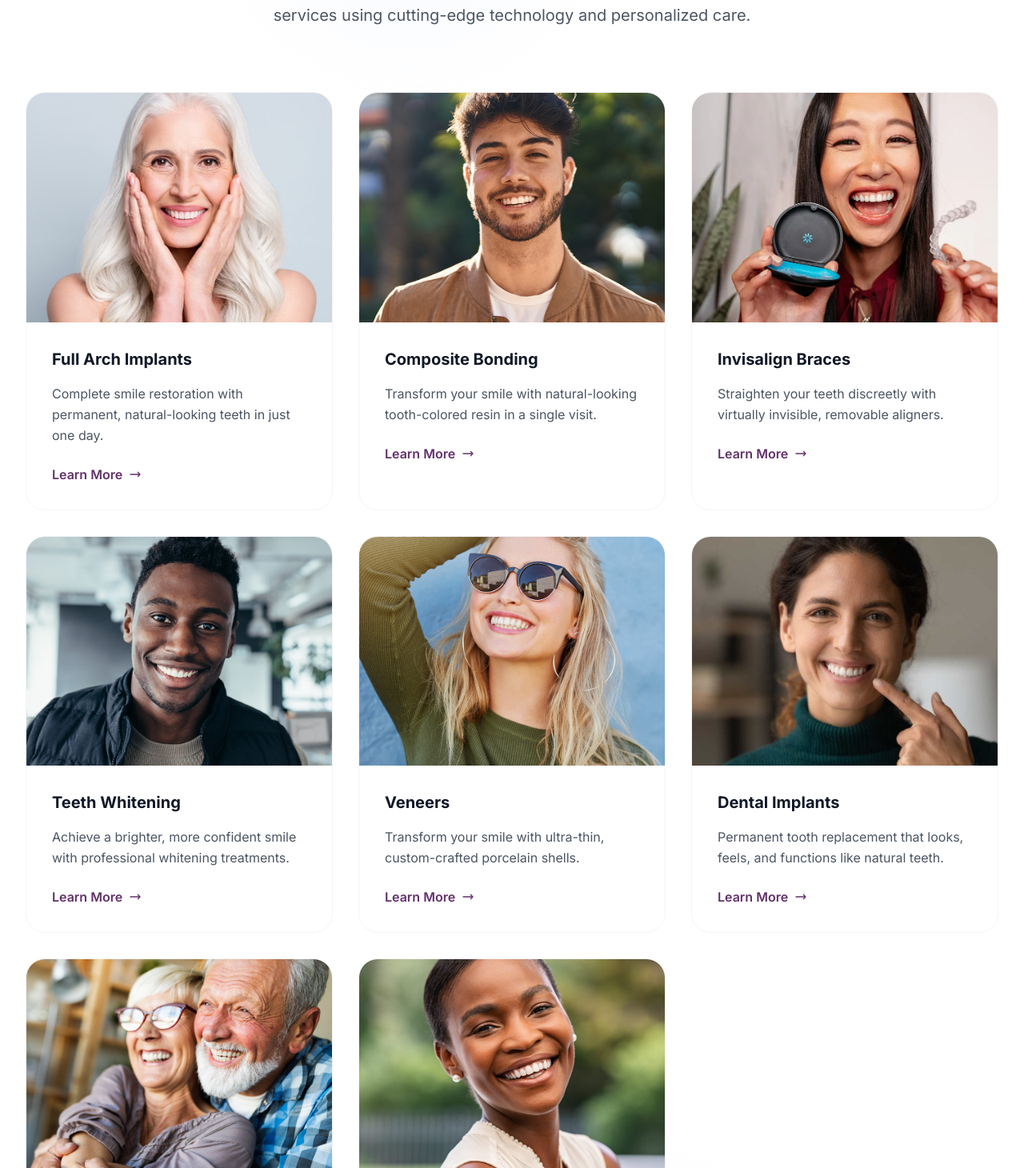
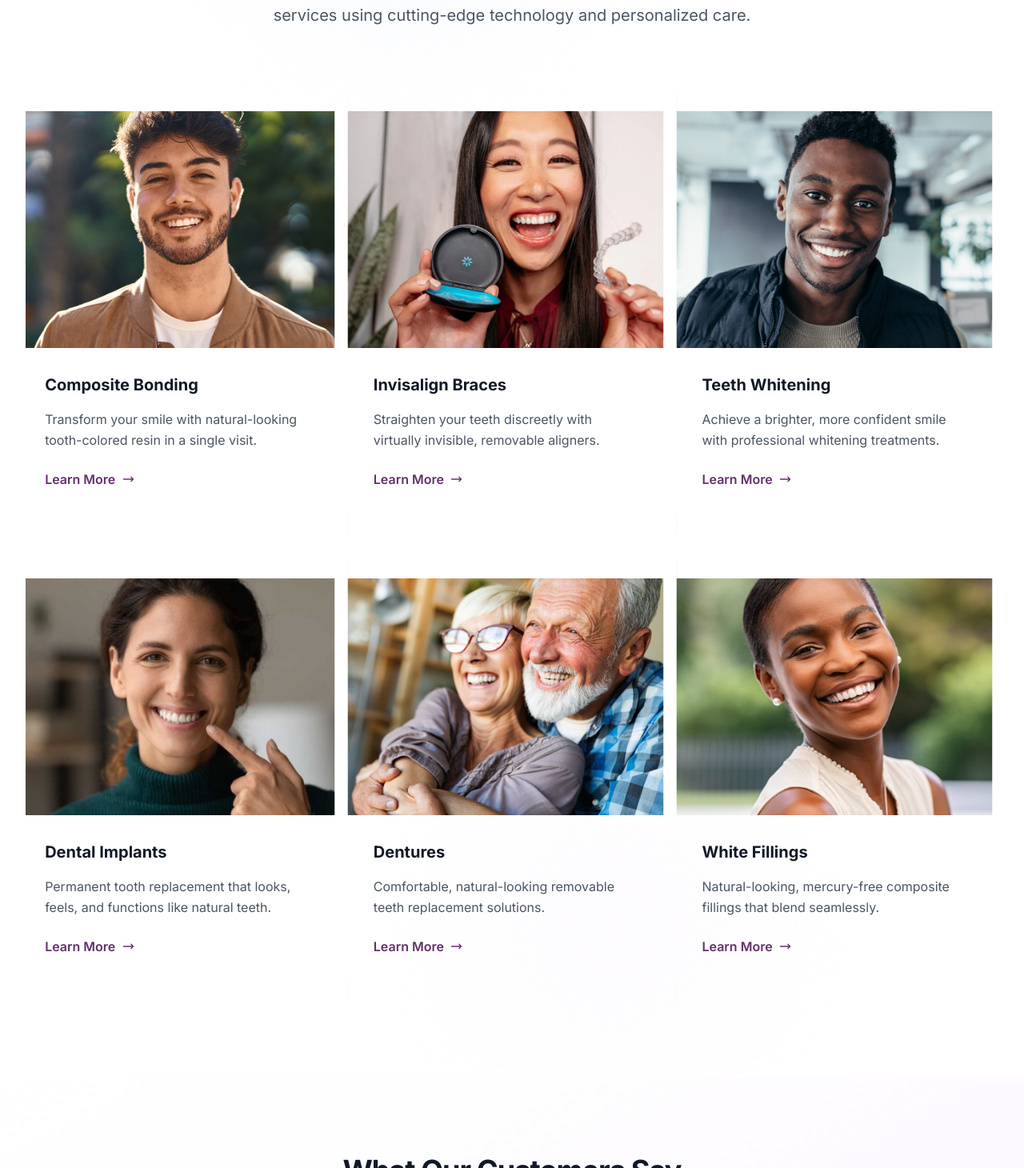
Before and after one commit to Hlo-Admin/coventryroad, a React (Vite) app: page / in a window 1280 px wide. Shown: the part 1130-2590 px from the top of the page at 80% size. Built offline with nearby package versions, Linux system fonts and the light colour scheme.

Commit message:
final changes

```diff
--- a/src/components/Hero.tsx
+++ b/src/components/Hero.tsx
@@ -34,7 +34,7 @@ const Hero = () => {
             </div>
 
             <h1 className="text-4xl md:text-5xl lg:text-6xl font-bold text-gray-900 mb-4 leading-tight">
-              Dentist in{" "}
+              Dentists in{" "}
               <span className="gradient-text">Coventry</span>
             </h1>
 
@@ -46,7 +46,7 @@ const Hero = () => {
             <div className="flex flex-col sm:flex-row gap-4 mb-8">
               <button className="bg-[#63316b] text-white px-8 py-4 rounded-xl font-semibold hover:bg-[#63316b]/90 transition-all duration-300 shadow-lg hover:shadow-xl hover:scale-105 inline-flex items-center justify-center space-x-2 group">
                 <Calendar className="w-5 h-5" />
-                <span>Book Free Consultation</span>
+                <span>Book An Appointment</span>
                 <ArrowRight className="w-4 h-4 group-hover:translate-x-1 transition-transform" />
               </button>
               <button className="bg-white/80 backdrop-blur-sm text-[#63316b] px-8 py-4 rounded-xl font-semibold hover:bg-white transition-all duration-300 shadow-lg hover:shadow-xl border border-gray-200 inline-flex items-center justify-center space-x-2">
--- a/src/components/Services.tsx
+++ b/src/components/Services.tsx
@@ -8,6 +8,8 @@ import {
   ArrowRight,
 } from "lucide-react";
 import { Link } from "react-router-dom";
+import React, { useRef, useEffect } from "react";
+import { Carousel, CarouselContent, CarouselItem } from "./ui/carousel";
 
 const Services = () => {
   const services = [
@@ -69,6 +71,34 @@ const Services = () => {
     },
   ];
 
+  // Split into two rows
+  const topRow = services.slice(0, 4);
+  const bottomRow = services.slice(4, 8);
+
+  // Carousel refs
+  const topApiRef = useRef(null);
+  const bottomApiRef = useRef(null);
+
+  // Auto-scroll top row right
+  useEffect(() => {
+    const interval = setInterval(() => {
+      if (topApiRef.current) {
+        topApiRef.current.scrollNext();
+      }
+    }, 2500);
+    return () => clearInterval(interval);
+  }, []);
+
+  // Auto-scroll bottom row left
+  useEffect(() => {
+    const interval = setInterval(() => {
+      if (bottomApiRef.current) {
+        bottomApiRef.current.scrollPrev();
+      }
+    }, 2500);
+    return () => clearInterval(interval);
+  }, []);
+
   return (
     <section id="services" className="py-24 bg-white relative overflow-hidden">
       {/* Background Elements */}
@@ -95,16 +125,21 @@ const Services = () => {
           </p>
         </div>
 
-        {/* Services Grid */}
-        <div className="grid md:grid-cols-2 lg:grid-cols-3 gap-8 mb-16">
-          {services.map((service, index) => (
+        <div className="space-y-8">
+          {/* Top Row Carousel */}
+          <Carousel
+            setApi={(api) => (topApiRef.current = api)}
+            opts={{ loop: true, slidesToScroll: 1 }}
+          >
+            <CarouselContent className="flex">
+              {topRow.map((service, index) => (
+                <CarouselItem
+                  key={index}
+                  className="basis-1/3 max-w-[33.333%] px-2"
+                >
                   <Link
-              key={index}
                     to={service.path}
                     className="group relative bg-white rounded-3xl overflow-hidden hover:shadow-2xl transition-all duration-500 hover:-translate-y-2 border border-gray-100 hover:border-[#63316b]/20"
-              style={{
-                animationDelay: `${index * 0.1}s`,
-              }}
                   >
                     {/* Image */}
                     <div className="aspect-[4/3] overflow-hidden">
@@ -148,7 +183,71 @@ const Services = () => {
                     {/* Hover Effect */}
                     <div className="absolute inset-0 bg-[#63316b]/0 group-hover:bg-[#63316b]/5 transition-all duration-500"></div>
                   </Link>
+                </CarouselItem>
               ))}
+            </CarouselContent>
+          </Carousel>
+          {/* Bottom Row Carousel */}
+          <Carousel
+            setApi={(api) => (bottomApiRef.current = api)}
+            opts={{ loop: true, slidesToScroll: 1 }}
+          >
+            <CarouselContent className="flex">
+              {bottomRow.map((service, index) => (
+                <CarouselItem
+                  key={index}
+                  className="basis-1/3 max-w-[33.333%] px-2"
+                >
+                  <Link
+                    to={service.path}
+                    className="group relative bg-white rounded-3xl overflow-hidden hover:shadow-2xl transition-all duration-500 hover:-translate-y-2 border border-gray-100 hover:border-[#63316b]/20"
+                  >
+                    {/* Image */}
+                    <div className="aspect-[4/3] overflow-hidden">
+                      <img
+                        src={service.image}
+                        alt={service.title}
+                        className="w-full h-full object-cover object-center group-hover:scale-110 transition-transform duration-500"
+                        style={{ display: "block" }}
+                      />
+                    </div>
+
+                    {/* Content */}
+                    <div className="p-8">
+                      <h3 className="text-xl font-bold text-gray-900 mb-4 group-hover:text-[#63316b] transition-colors">
+                        {service.title}
+                      </h3>
+
+                      <p className="text-gray-600 mb-6 leading-relaxed">
+                        {service.description}
+                      </p>
+
+                      {/* CTA */}
+                      <div className="inline-flex items-center space-x-2 text-[#63316b] font-semibold group/btn">
+                        <span>Learn More</span>
+                        <svg
+                          className="w-4 h-4 group-hover/btn:translate-x-1 transition-transform"
+                          fill="none"
+                          stroke="currentColor"
+                          viewBox="0 0 24 24"
+                        >
+                          <path
+                            strokeLinecap="round"
+                            strokeLinejoin="round"
+                            strokeWidth={2}
+                            d="M17 8l4 4m0 0l-4 4m4-4H3"
+                          />
+                        </svg>
+                      </div>
+                    </div>
+
+                    {/* Hover Effect */}
+                    <div className="absolute inset-0 bg-[#63316b]/0 group-hover:bg-[#63316b]/5 transition-all duration-500"></div>
+                  </Link>
+                </CarouselItem>
+              ))}
+            </CarouselContent>
+          </Carousel>
         </div>
       </div>
     </section>
--- a/src/components/Testimonials.tsx
+++ b/src/components/Testimonials.tsx
@@ -56,7 +56,7 @@ const Testimonials = () => {
 
   return (
     <section className="py-24 bg-gradient-to-br from-white via-purple-50/40 to-pink-50/40">
-      <div className="max-w-4xl mx-auto px-4 sm:px-6 lg:px-8">
+      <div className="max-w-6xl mx-auto px-4 sm:px-8 lg:px-12">
         <h2 className="text-3xl md:text-4xl font-bold text-center text-gray-900 mb-12 tracking-tight">
           What Our Customers Say
         </h2>
@@ -71,9 +71,9 @@ const Testimonials = () => {
               {testimonials.map((t, i) => (
                 <CarouselItem
                   key={i}
-                  className="flex justify-center basis-1/2 max-w-[50%]"
+                  className="flex justify-center basis-1/3 max-w-[33.333%]"
                 >
-                  <div className="relative bg-white/90 backdrop-blur-sm border border-gray-200 rounded-3xl shadow-lg p-8 flex flex-col justify-between min-h-[220px] max-w-xl w-full transition-transform hover:scale-[1.025] hover:shadow-xl duration-300">
+                  <div className="relative bg-white/90 backdrop-blur-sm border border-gray-200 rounded-3xl shadow-lg p-10 flex flex-col justify-between min-h-[220px] max-w-2xl w-full transition-transform hover:scale-[1.025] hover:shadow-xl duration-300">
                     <div className="flex items-center mb-4">
                       <div className="w-10 h-10 rounded-full bg-[#63316b]/10 flex items-center justify-center mr-3">
                         <span className="text-xl font-semibold text-[#63316b]">
```
Lines whose indentation alone changed are shown as unchanged.
